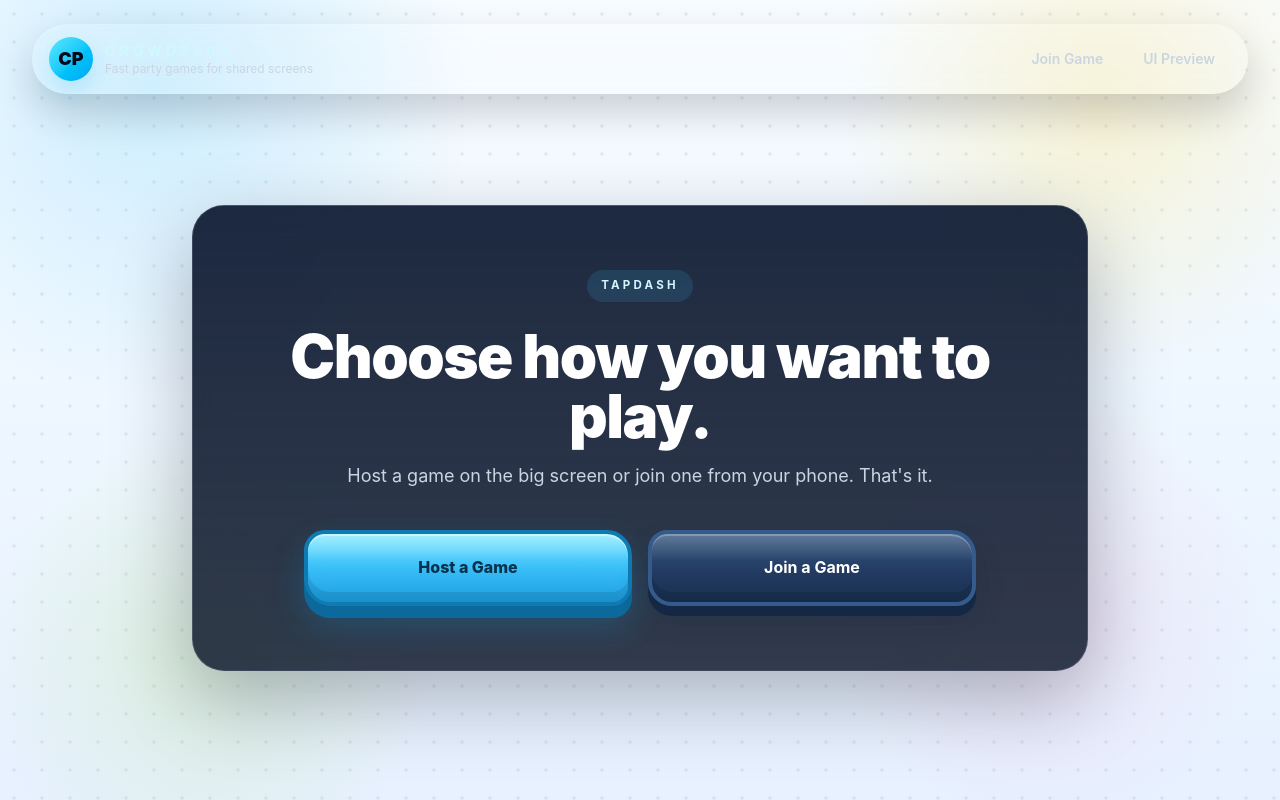
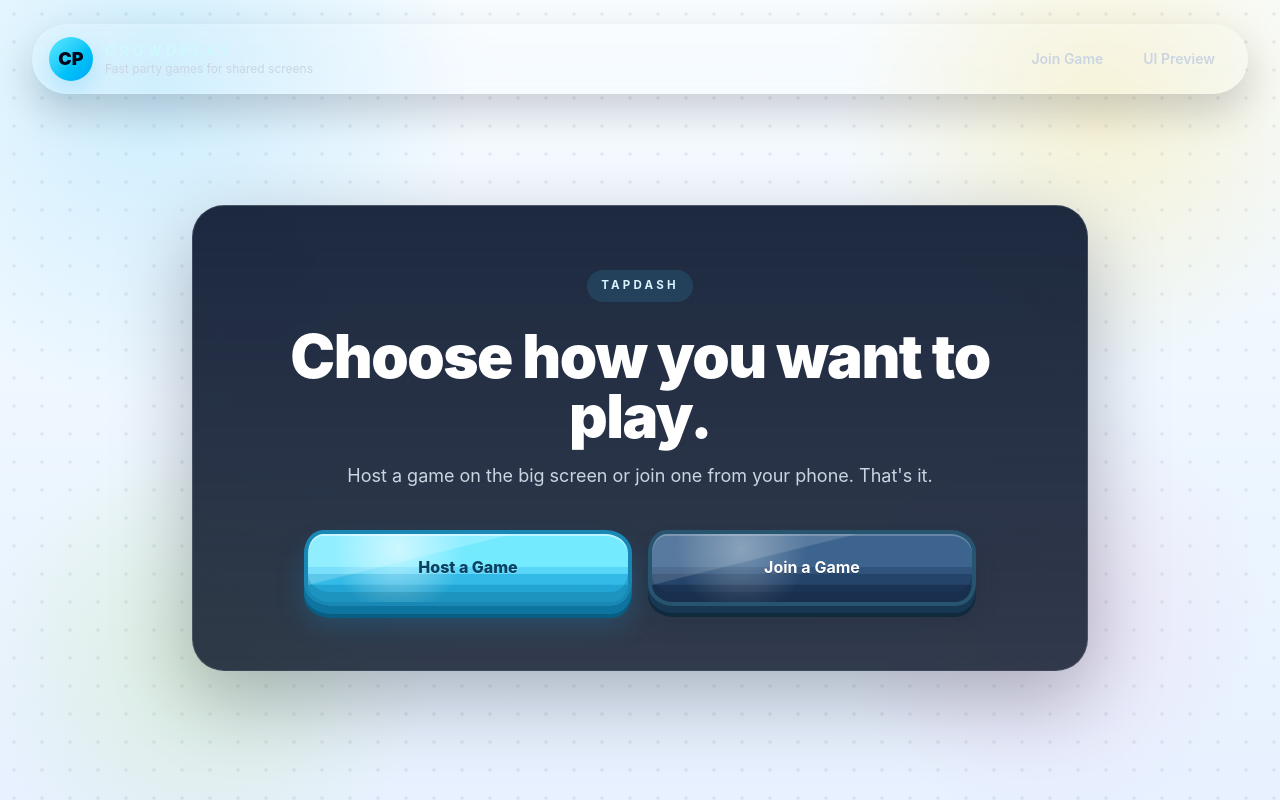
Before and after one commit to Arthur020292/CrowdPlay, a React (Vite) app in the folder apps/web/: page / in a window 1280 px wide. Built offline with nearby package versions, Linux system fonts and the light colour scheme.

Commit message:
Refine CTA button shape

```diff
--- a/apps/web/src/styles/index.css
+++ b/apps/web/src/styles/index.css
@@ -120,6 +120,7 @@ input {
   border-style: solid;
   border-width: 4px;
   cursor: pointer;
+  position: relative;
   transition:
     transform 140ms ease,
     box-shadow 160ms ease,
@@ -129,56 +130,69 @@ input {
 }
 
 .cp-button-primary {
-  border-color: #0f7bb3;
-  border-top-left-radius: 1.3rem;
-  border-top-right-radius: 1.6rem;
-  border-bottom-right-radius: 1.25rem;
-  border-bottom-left-radius: 1.65rem;
+  border-color: #1988b5;
+  border-top-left-radius: 1.2rem 1.45rem;
+  border-top-right-radius: 1.65rem 1.45rem;
+  border-bottom-right-radius: 1.3rem 1.5rem;
+  border-bottom-left-radius: 1.7rem 1.35rem;
   background:
-    linear-gradient(180deg, rgba(255, 255, 255, 0.32), rgba(255, 255, 255, 0) 40%),
-    linear-gradient(180deg, #78e8ff 0%, #38bdf8 52%, #1d9ede 100%);
-  color: #08324b;
+    radial-gradient(circle at 28% 22%, rgba(255, 255, 255, 0.55), rgba(255, 255, 255, 0) 28%),
+    linear-gradient(166deg, rgba(255, 255, 255, 0.2) 0 34%, rgba(255, 255, 255, 0) 35%),
+    linear-gradient(180deg, #74eaff 0 48%, #58d7f9 49% 58%, #33bae6 59% 74%, #22a5d3 75% 100%);
+  color: #0a4162;
   font-weight: 800;
-  padding: 0.95rem 1.45rem 1.05rem;
+  padding: 0.92rem 1.45rem 1.08rem;
   box-shadow:
-    0 12px 0 #0b6a9b,
-    0 18px 34px rgba(14, 165, 233, 0.24),
-    inset 0 2px 0 rgba(255, 255, 255, 0.42),
-    inset 0 -10px 0 rgba(3, 37, 65, 0.12);
+    0 8px 0 #0d759f,
+    0 12px 0 #095f83,
+    0 18px 28px rgba(14, 165, 233, 0.22),
+    inset 0 2px 0 rgba(255, 255, 255, 0.5),
+    inset 0 -10px 0 rgba(5, 72, 103, 0.18);
+  text-shadow: 0 1px 0 rgba(255, 255, 255, 0.28);
 }
 
 .cp-button-primary:hover:not(:disabled) {
   transform: translateY(-1px) rotate(-0.4deg);
   filter: saturate(1.04);
   box-shadow:
-    0 13px 0 #0b6a9b,
-    0 18px 40px rgba(14, 165, 233, 0.3),
-    inset 0 2px 0 rgba(255, 255, 255, 0.42),
-    inset 0 -10px 0 rgba(3, 37, 65, 0.12);
+    0 9px 0 #0d759f,
+    0 13px 0 #095f83,
+    0 20px 30px rgba(14, 165, 233, 0.26),
+    inset 0 2px 0 rgba(255, 255, 255, 0.5),
+    inset 0 -10px 0 rgba(5, 72, 103, 0.18);
 }
 
 .cp-button-secondary {
-  border-color: #355b8d;
-  border-top-left-radius: 1.2rem;
-  border-top-right-radius: 1.55rem;
-  border-bottom-right-radius: 1.25rem;
-  border-bottom-left-radius: 1.5rem;
+  border-color: #27546f;
+  border-top-left-radius: 1.15rem 1.4rem;
+  border-top-right-radius: 1.55rem 1.4rem;
+  border-bottom-right-radius: 1.25rem 1.45rem;
+  border-bottom-left-radius: 1.55rem 1.35rem;
   background:
-    linear-gradient(180deg, rgba(255, 255, 255, 0.22), rgba(255, 255, 255, 0) 40%),
-    linear-gradient(180deg, #35557f 0%, #223a61 58%, #18304f 100%);
+    radial-gradient(circle at 28% 22%, rgba(255, 255, 255, 0.3), rgba(255, 255, 255, 0) 28%),
+    linear-gradient(166deg, rgba(255, 255, 255, 0.14) 0 34%, rgba(255, 255, 255, 0) 35%),
+    linear-gradient(180deg, #3c648e 0 48%, #31547d 49% 58%, #25446a 59% 74%, #1b3455 75% 100%);
   color: white;
-  padding: 0.9rem 1.3rem 1rem;
+  padding: 0.88rem 1.3rem 1.03rem;
   font-weight: 700;
   box-shadow:
-    0 10px 0 #142845,
-    0 16px 28px rgba(15, 23, 42, 0.18),
-    inset 0 2px 0 rgba(255, 255, 255, 0.24),
-    inset 0 -10px 0 rgba(7, 15, 28, 0.16);
+    0 7px 0 #183752,
+    0 11px 0 #11293d,
+    0 16px 24px rgba(15, 23, 42, 0.16),
+    inset 0 2px 0 rgba(255, 255, 255, 0.22),
+    inset 0 -10px 0 rgba(9, 23, 39, 0.16);
+  text-shadow: 0 1px 0 rgba(8, 15, 31, 0.34);
 }
 
 .cp-button-secondary:hover:not(:disabled) {
   transform: translateY(-1px) rotate(0.35deg);
   filter: brightness(1.03);
+  box-shadow:
+    0 8px 0 #183752,
+    0 12px 0 #11293d,
+    0 18px 26px rgba(15, 23, 42, 0.18),
+    inset 0 2px 0 rgba(255, 255, 255, 0.22),
+    inset 0 -10px 0 rgba(9, 23, 39, 0.16);
 }
 
 .cp-button-link {
```
